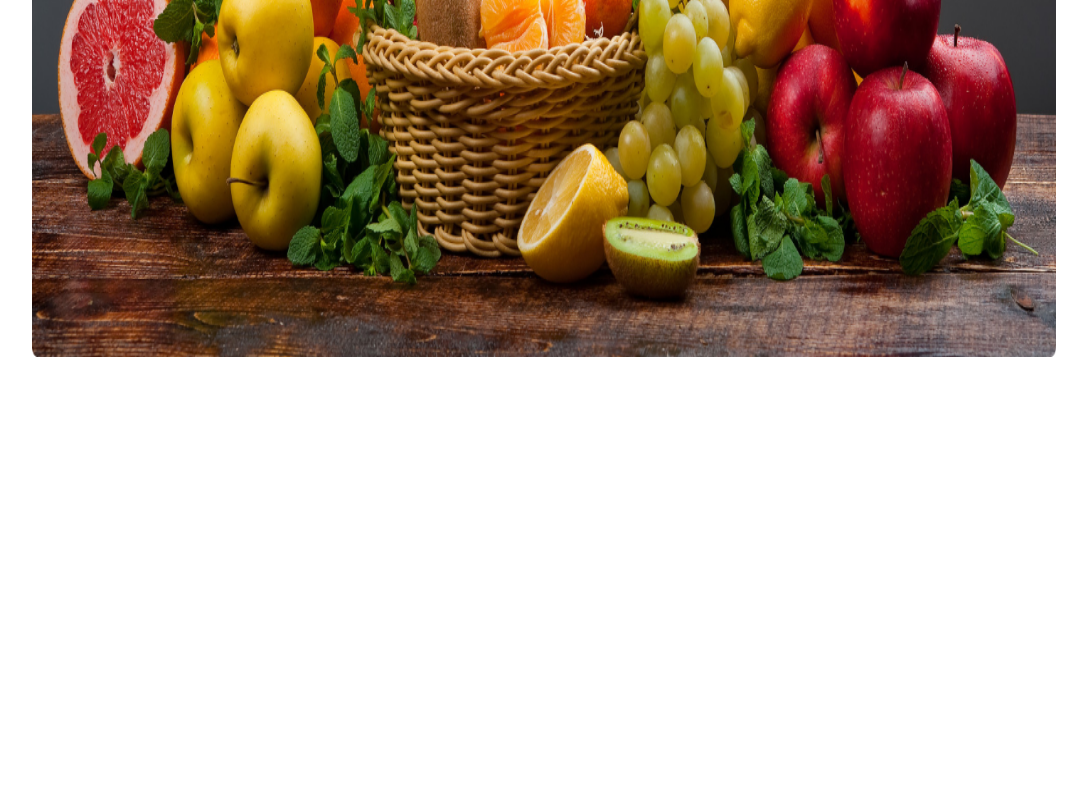
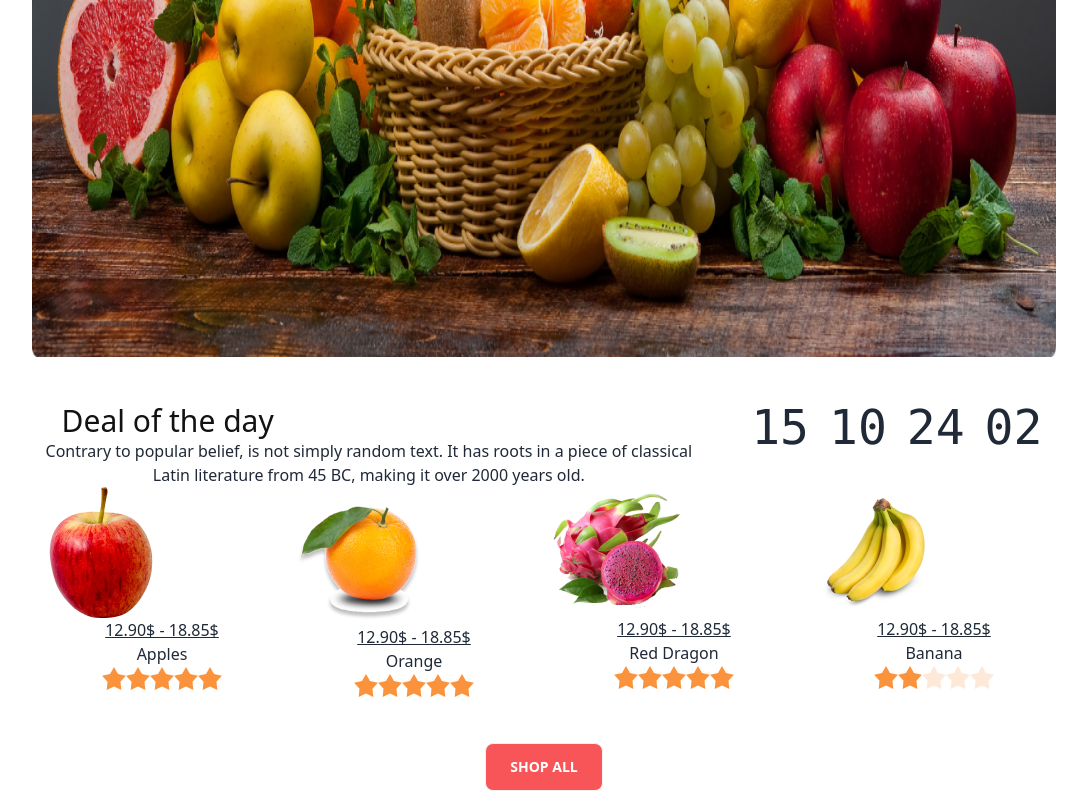
Before and after one commit to mahfuzul84/fruit-basket-repo, a plain HTML site: page index.html in a window 1280 px wide. Shown: the part 739-1530 px from the top of the page, without its empty margins (96-1183 px from the left). Before the commit the page ends 1102 px from the top, so only its background shows below. Drawn offline with nearby package versions, Linux system fonts and the light colour scheme; grey boxes are pictures that could not be loaded.

Commit message:
deal section styles added

```diff
--- a/index.html
+++ b/index.html
@@ -91,5 +91,99 @@
           </div>
       </section>
       <!-- banner section ends here -->
+
+
+    <!-- deal section start -->
+    <section class="max-w-screen-lg mx-auto mt-10 text-center">
+      <div class="flex gap-8 justify-around">
+        <div>
+          <h2 class="text-3xl text-[#121212] text-left ml-4">Deal of the day</h2>
+          <p>Contrary to popular belief, is not simply random text. It has roots in a piece of classical <br>
+          Latin literature from 45 BC, making it over 2000 years old.</p>
+      </div>
+
+        <div class="grid grid-flow-col gap-5 text-center auto-cols-max">
+          <div class="flex flex-col">
+            <span class="countdown font-mono text-5xl">
+              <span style="--value:15;"></span>
+            </span>
+
+          </div>
+          <div class="flex flex-col">
+            <span class="countdown font-mono text-5xl">
+              <span style="--value:10;"></span>
+            </span>
+
+          </div>
+          <div class="flex flex-col">
+            <span class="countdown font-mono text-5xl">
+              <span style="--value:24;"></span>
+            </span>
+
+          </div>
+          <div class="flex flex-col">
+            <span class="countdown font-mono text-5xl">
+              <span style="--value:2;"></span>
+            </span>
+
+          </div>
+        </div>
+      </div>
+      <div class="grid grid-cols-4 gap-4">
+        <div class="ml-4">
+          <img src="images/fruit6.png" alt="">
+          <h2><u>12.90$ - 18.85$</u></h2>
+          <p>Apples</p>
+          <div class="rating">
+            <input type="radio" name="rating-2" class="mask mask-star-2 bg-orange-400" />
+            <input type="radio" name="rating-2" class="mask mask-star-2 bg-orange-400" checked />
+            <input type="radio" name="rating-2" class="mask mask-star-2 bg-orange-400" />
+            <input type="radio" name="rating-2" class="mask mask-star-2 bg-orange-400" />
+            <input type="radio" name="rating-2" class="mask mask-star-2 bg-orange-400" />
+          </div>
+        </div>
+
+        <div>
+          <img src="images/fruit7.png" alt="">
+          <h2><u>12.90$ - 18.85$</u></h2>
+          <p>Orange</p>
+          <div class="rating">
+            <input type="radio" name="rating-2" class="mask mask-star-2 bg-orange-400" />
+            <input type="radio" name="rating-2" class="mask mask-star-2 bg-orange-400" checked />
+            <input type="radio" name="rating-2" class="mask mask-star-2 bg-orange-400" />
+            <input type="radio" name="rating-2" class="mask mask-star-2 bg-orange-400" />
+            <input type="radio" name="rating-2" class="mask mask-star-2 bg-orange-400" />
+          </div>
+        </div>
+
+        <div>
+          <img src="images/fruit8.png" alt="">
+          <h2><u>12.90$ - 18.85$</u></h2>
+          <p>Red Dragon</p>
+          <div class="rating">
+            <input type="radio" name="rating-2" class="mask mask-star-2 bg-orange-400" />
+            <input type="radio" name="rating-2" class="mask mask-star-2 bg-orange-400" checked />
+            <input type="radio" name="rating-2" class="mask mask-star-2 bg-orange-400" />
+            <input type="radio" name="rating-2" class="mask mask-star-2 bg-orange-400" />
+            <input type="radio" name="rating-2" class="mask mask-star-2 bg-orange-400" />
+          </div>
+        </div>
+
+        <div>
+          <img src="images/fruit9.png" alt="">
+          <h2><u>12.90$ - 18.85$</u></h2>
+          <p>Banana</p>
+          <div class="rating">
+            <input type="radio" name="rating-2" class="mask mask-star-2 bg-orange-400" />
+            <input type="radio" name="rating-2" class="mask mask-star-2 bg-orange-400" checked />
+            <input type="radio" name="rating-2" class="mask mask-star-2 bg-orange-400" />
+            <input type="radio" name="rating-2" class="mask mask-star-2 bg-orange-400" />
+            <input type="radio" name="rating-2" class="mask mask-star-2 bg-orange-400" />
+          </div>
+        </div>
+      </div>
+      <button class="btn bg-[#F85559] text-[#FFF] text-center px-6 py-4 mt-10">Shop All</button>
+    </section>
+    <!-- deal section ends here -->
 </body>
 </html>
```
